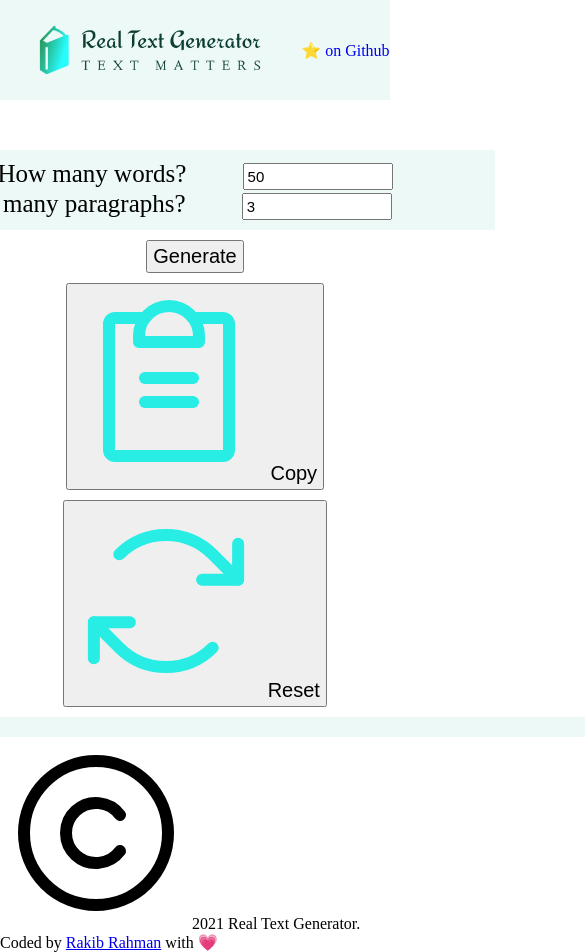
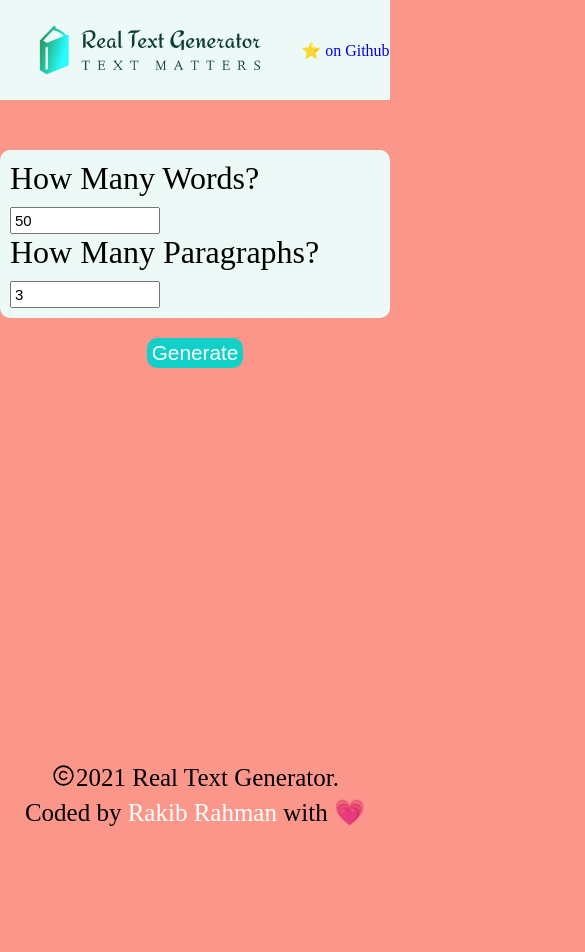
Before and after one commit to RakibRahman/real-text-generator, a plain HTML site: page index.html in a window 390 px wide. Shown: the top 952 px of the page, 585 px wide, since content can reach past the window. After the commit the page ends 847 px from the top, so only its background shows below. Drawn offline with Linux system fonts and the light colour scheme; some packages are replaced by stand-ins of ours; a script that the page names is missing.

Commit message:
Footer style applied

```diff
--- a/style.scss
+++ b/style.scss
@@ -3,6 +3,9 @@
   padding: 0;
   box-sizing: border-box;
   list-style: none;
+}
+body {
+  background-color: lighten($color: salmon, $amount: 5%);
 }
 
 header {
@@ -12,6 +15,7 @@ header {
     align-items: center;
     justify-content: space-around;
     img {
+      cursor: pointer;
       width: 300px;
       height: 100px;
       object-fit: cover;
@@ -22,45 +26,112 @@ header {
   }
 }
 .container {
-  background-color: lighten($color: salmon, $amount: 5%);
   margin-top: 50px;
   display: grid;
   place-content: center;
-  font-size: 25px;
+  font-size: 2rem;
+  @media (max-width: 768px) {
+    width: 100vw;
+  }
 }
 .inputArea {
-  text-align: justify;
+  border-radius: 10px;
   display: flex;
   justify-content: center;
   align-items: center;
   flex-direction: column;
   background-color: #edf9f6;
+  font-weight: 400;
+  text-transform: capitalize;
   padding: 10px;
   width: 600px;
-
+  @media (max-width: 600px) {
+    width: 100%;
+    flex-direction: row;
+    flex-wrap: wrap;
+  }
   & input {
     cursor: pointer;
     font-size: 15px;
     padding: 3px;
     width: 150px;
     margin-left: 50px;
+    @media (max-width: 600px) {
+      margin: 0;
+    }
   }
   & #parasLength {
-    margin-right: 50px;
+    margin-right: 60px;
+    @media (max-width: 600px) {
+      margin: 0;
+    }
   }
 }
-button {
+#generateBTN {
+  border-radius: 10px;
+  border: 0;
   display: block;
-  margin: 10px auto;
-  font-size: 20px;
+  margin: 20px auto;
+  font-size: 1.3rem;
   padding: 3px 5px;
   cursor: pointer;
+  background: darken(#27ede4, 10);
+  color: white;
+  font-style: bold;
 }
-#output {
-  margin: 10px auto 0;
-  width: 800px;
-  background-color: #edf9f6;
-  color: darken(#e7e7e7, 40);
-  font-size: 20px;
-  padding: 10px 20px;
+
+#wrapper {
+  position: relative;
+  width: 100%;
+  max-width: 800px;
+  margin: 10px auto;
+  #output {
+    border-radius: 10px;
+    margin: 10px auto 0;
+    min-height: 300px;
+    background-color: #edf9f6;
+    color: darken(#e7e7e7, 40);
+    font-size: 20px;
+    padding: 30px 20px 10px;
+    opacity: 0;
+  }
+  & #copyReset {
+    display: none;
+    justify-content: flex-end;
+
+    & button {
+      background-color: lighten($color: salmon, $amount: 5%);
+      padding: 5px 10px;
+      font-size: 16px;
+      color: white;
+      border: 0;
+      cursor: pointer;
+      & img {
+        width: 20px;
+        object-fit: cover;
+      }
+      & > * {
+        vertical-align: middle;
+      }
+    }
+  }
 }
+footer {
+  width: 100%;
+  max-width: 800px;
+  margin: 75px auto 20px;
+  font-size: 25px;
+  text-align: center;
+  font-weight: 500;
+  img {
+    width: 25px;
+  }
+  a {
+    text-decoration: none;
+    color: white;
+  }
+  .copyright > * {
+    vertical-align: middle;
+    margin-bottom: 10px;
+  }
+}
```
Also changed, not shown: css/style.css, 1 other file.
